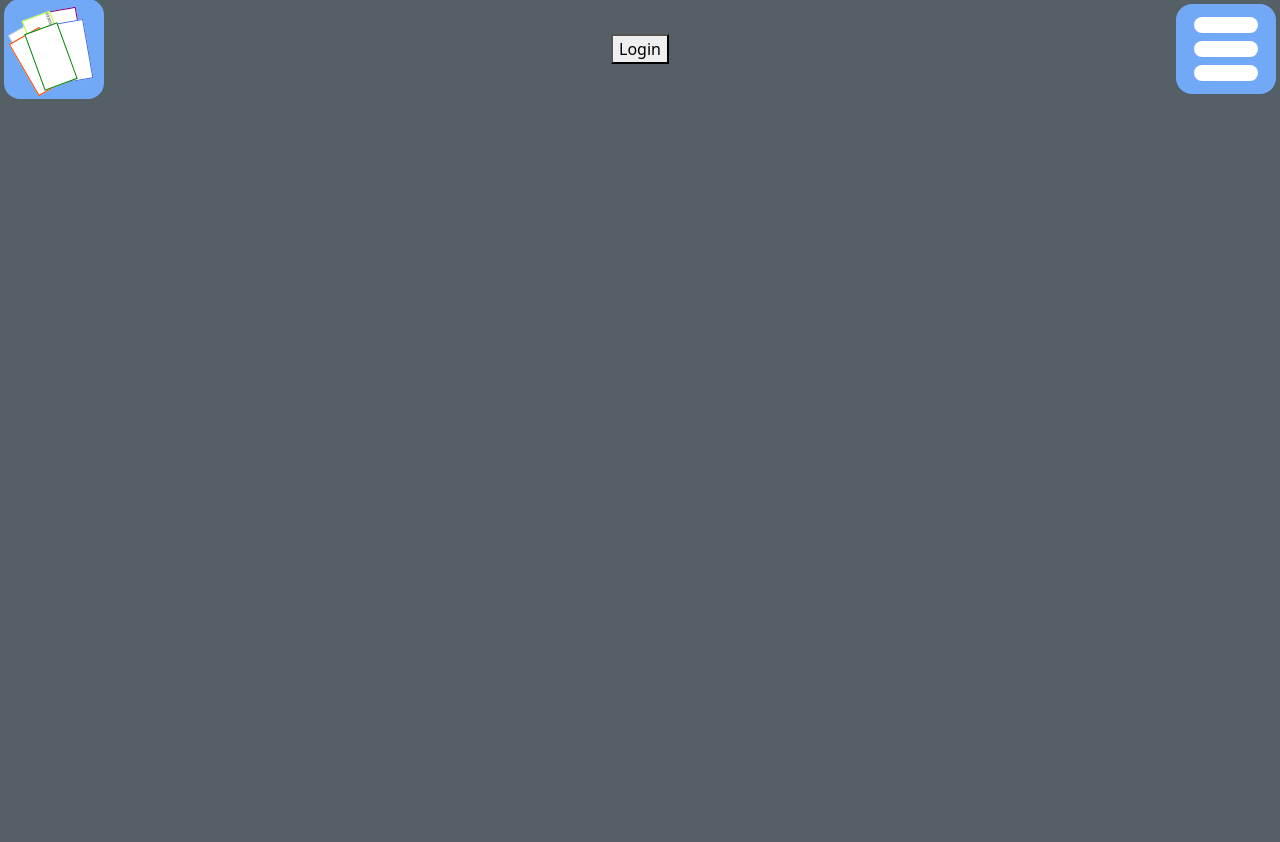
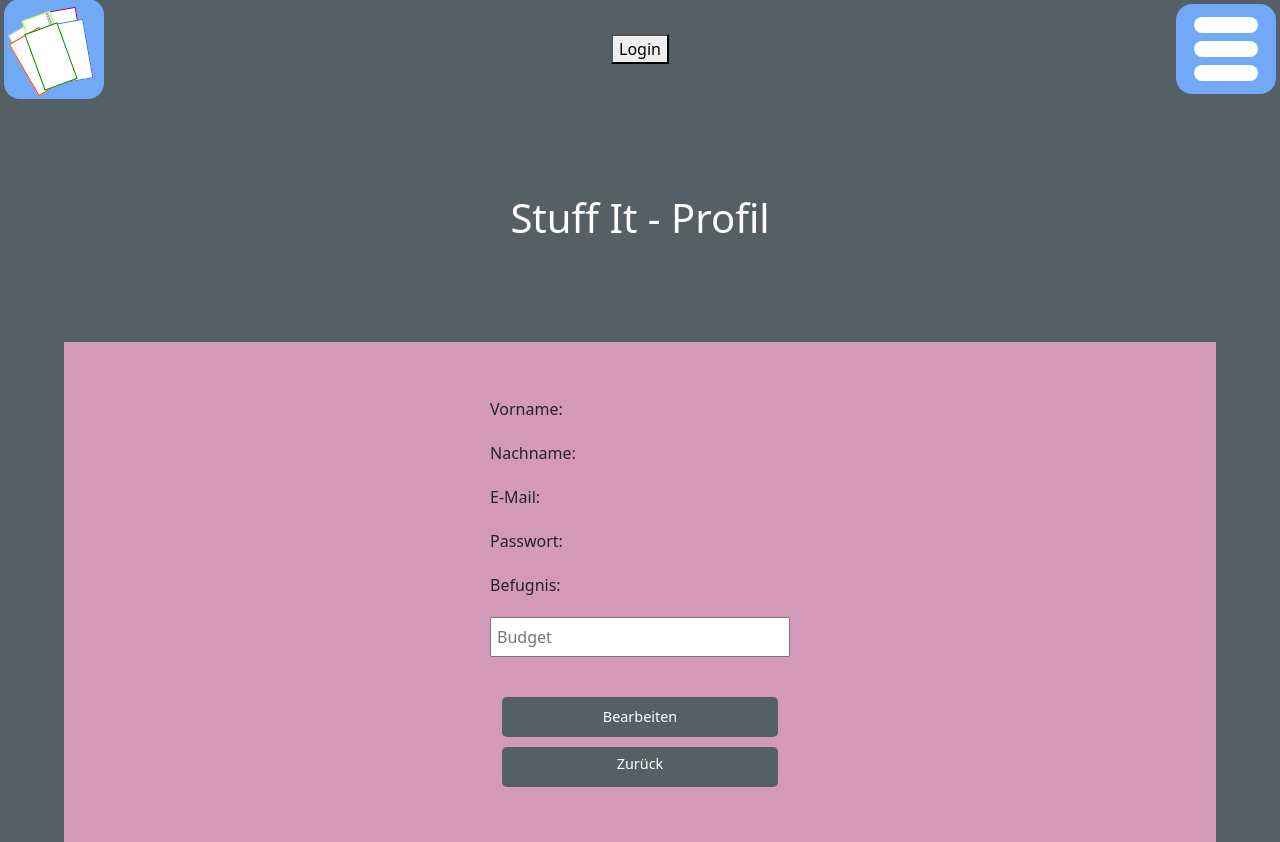
Before and after one commit to MKuART/stufIt-Collectiv, a React (Vite) app in the folder frontend/: page /profile in a window 1280 px wide. Before the commit the page ends 800 px from the top, so only its background shows below. Built offline with nearby package versions, Linux system fonts and the light colour scheme.

Commit message:
Gast Registry Change

```diff
--- a/frontend/src/App.css
+++ b/frontend/src/App.css
@@ -11,10 +11,11 @@ body {
 }
 
 .btn{
-  border-radius: 0px;
+  border-radius: 5px;
   border: none;
   background-color: #545f66;
   color: #ffffff;
+  font-size: 0.9rem;
 }
 
 .btn:hover{
--- a/frontend/src/components/gast/Gast.jsx
+++ b/frontend/src/components/gast/Gast.jsx
@@ -1,26 +1,32 @@
 import { useState } from 'react';
-import { Link } from 'react-router-dom';
+import { Link, useNavigate } from 'react-router-dom';
 import Button from 'react-bootstrap/Button';
 
 function Gast() {
   const [firstName, setFirstName] = useState('');
   const [lastName, setLastName] = useState('');
+  const navigate = useNavigate();
 
   const handleFirstNameChange = (event) => {
-    setFirstName(event.target.value);
+    const value = event.target.value.replace(/[^a-zA-Z]/g, '');
+    setFirstName(value);
   };
 
   const handleLastNameChange = (event) => {
-    setLastName(event.target.value);
+    const value = event.target.value.replace(/[^a-zA-Z]/g, '');
+    setLastName(value);
   };
 
-  const handleLogin = () => {
-    // Hier könntest du die Gastanmeldung implementieren
-    // Zum Beispiel: Speichern der Gastinformationen im lokalen Speicher oder in einem State-Management-Tool
-    const guestInfo = { firstName, lastName };
-    console.log('Gast angemeldet:', guestInfo);
-    // Hier könnte eine Weiterleitung zu einer Seite erfolgen, auf die der Gast zugreifen darf
-    // Beispiel: window.location.href = '/erlaubte-seite';
+  const handleLogin = (event) => {
+    event.preventDefault();
+
+    if (firstName.trim() !== '' && lastName.trim() !== '') {
+      const guestInfo = { firstName, lastName };
+      console.log('Gast angemeldet:', guestInfo);
+      navigate(`/profile?firstName=${firstName}&lastName=${lastName}`); // Daten als Abfrageparameter übergeben
+    } else {
+      alert('Bitte füllen Sie Vorname und Nachname aus.');
+    }
   };
 
   return (
--- a/frontend/src/components/navbar/Navbar.jsx
+++ b/frontend/src/components/navbar/Navbar.jsx
@@ -3,6 +3,7 @@ import './navbar.css';
 import { NavLink, useNavigate, Routes, Route } from 'react-router-dom';
 import Join from '../join/Join.jsx';
 import Login from '../login/Login.jsx';
+import Profile from '../profile/Profile.jsx';
 import Dashboard from '../dashboard/Dashboard.jsx';
 import Registry from '../registry/Registry.jsx';
 import Gast from '../gast/Gast.jsx';
@@ -93,6 +94,7 @@ function NavbarCompo() {
                 <Route path="/login" element={<Login onLogin={handleLogin} />} />
                 <Route path="/registry" element={<Registry onLogin={handleLogin} />} />
                 <Route path="/gast" element={<Gast onLogin={handleLogin} />} />
+                <Route path="/profile" element={<Profile />} />
                 <Route path="/dashboard" element={<Dashboard />} />
                 <Route path="/" element={<Join />} />
             </Routes>
--- a/frontend/src/components/profile/Profile.jsx
+++ b/frontend/src/components/profile/Profile.jsx
@@ -1,9 +1,38 @@
-import React from 'react'
+import  { useState } from 'react';
+import Button from 'react-bootstrap/Button';
+import { Link, useLocation } from 'react-router-dom'; // Importiere useLocation
 
 function Profile() {
+  const [budget, setBudget] = useState('');
+  const location = useLocation(); // Verwende useLocation, um den Standort zu erhalten
+  const searchParams = new URLSearchParams(location.search); // Extrahiere die Abfrageparameter aus dem Standort
+
+  const firstName = searchParams.get('firstName'); // Hole den Wert von 'firstName'
+  const lastName = searchParams.get('lastName'); // Hole den Wert von 'lastName'
+
+  const handleBudgetChange = (event) => {
+    setBudget(event.target.value);
+  };
+
   return (
-    <div>Profile</div>
-  )
+    <div>
+      <div className='title' style={{ marginTop: '100px' }}>
+        <h2>Stuff It - Profil</h2>
+      </div>
+      <div className='join-container' style={{ height: '500px', display: 'flex', flexDirection: 'column', justifyContent: 'center', alignItems: 'center', marginRight:'5%', marginLeft:'5%', marginTop:'100px' }}>
+        <form className='form' onSubmit={(e) => e.preventDefault()} style={{ display: 'flex', flexDirection: 'column', alignItems: 'center' }}>
+          <div style={{ marginBottom: '20px', width: '50%', maxWidth: '300px', minWidth: '150px' }}>Vorname: {firstName}</div>
+          <div style={{ marginBottom: '20px', width: '50%', maxWidth: '300px', minWidth: '150px' }}>Nachname: {lastName}</div>
+          <div style={{ marginBottom: '20px', width: '50%', maxWidth: '300px', minWidth: '150px' }}>E-Mail: </div>
+          <div style={{ marginBottom: '20px', width: '50%', maxWidth: '300px', minWidth: '150px' }}>Passwort: </div>
+          <div style={{ marginBottom: '20px', width: '50%', maxWidth: '300px', minWidth: '150px' }}>Befugnis: </div>
+          <input type="number" placeholder="Budget" value={budget} onChange={handleBudgetChange} style={{ marginBottom: '40px', padding: '5px', height: '5vh', width: '50%', maxWidth: '300px', minWidth: '150px' }} required />
+          <Button type="submit" className='btn' variant="primary" style={{ height: '5vh', width: '30%', maxWidth: '300px', minWidth: '150px', marginBottom: '10px' }}>Bearbeiten</Button>
+          <Link to="/" className='btn' variant="primary" style={{ height: '5vh', width: '30%', maxWidth: '300px', minWidth: '150px' }}>Zurück</Link>
+        </form>
+      </div>
+    </div>
+  );
 }
 
-export default Profile
+export default Profile;
```
